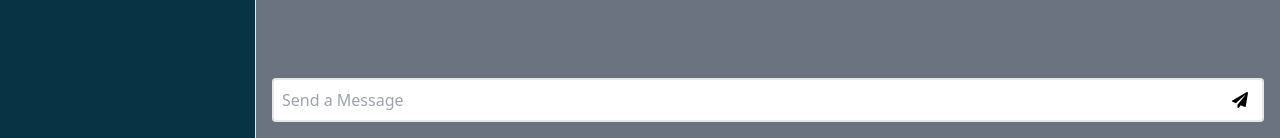
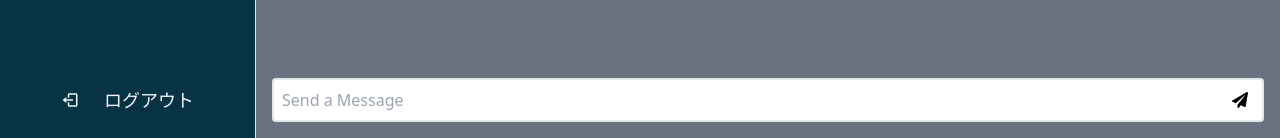
Before and after one commit to ahiru401066/udemy_next.js_firebase, a Next.js app in the folder dev/chatapplication-with-chatgpt/: page / in a window 1280 px wide. Shown: the part 662-800 px from the top of the page. Built offline with nearby package versions, Linux system fonts and the light colour scheme.

Commit message:
chatのコンポーネント完成

```diff
--- a/dev/chatapplication-with-chatgpt/src/app/components/Sidebar.tsx
+++ b/dev/chatapplication-with-chatgpt/src/app/components/Sidebar.tsx
@@ -1,4 +1,5 @@
 import React from 'react'
+import { BiLogOut } from "react-icons/bi";
 
 const Sidebar = () => {
   return (
@@ -23,8 +24,15 @@ const Sidebar = () => {
           </li>
         </ul>
       </div>
+
+      <div
+        className="text-lg flex items-center justify-evenly mb-2 cursor-pointer p-4 text-slate-100 hover:bg-slate-700 duration-150"
+      >
+        <BiLogOut />
+        <span>ログアウト</span>
+      </div>
     </div>
-  )
+  );
 }
 
 export default Sidebar
```
